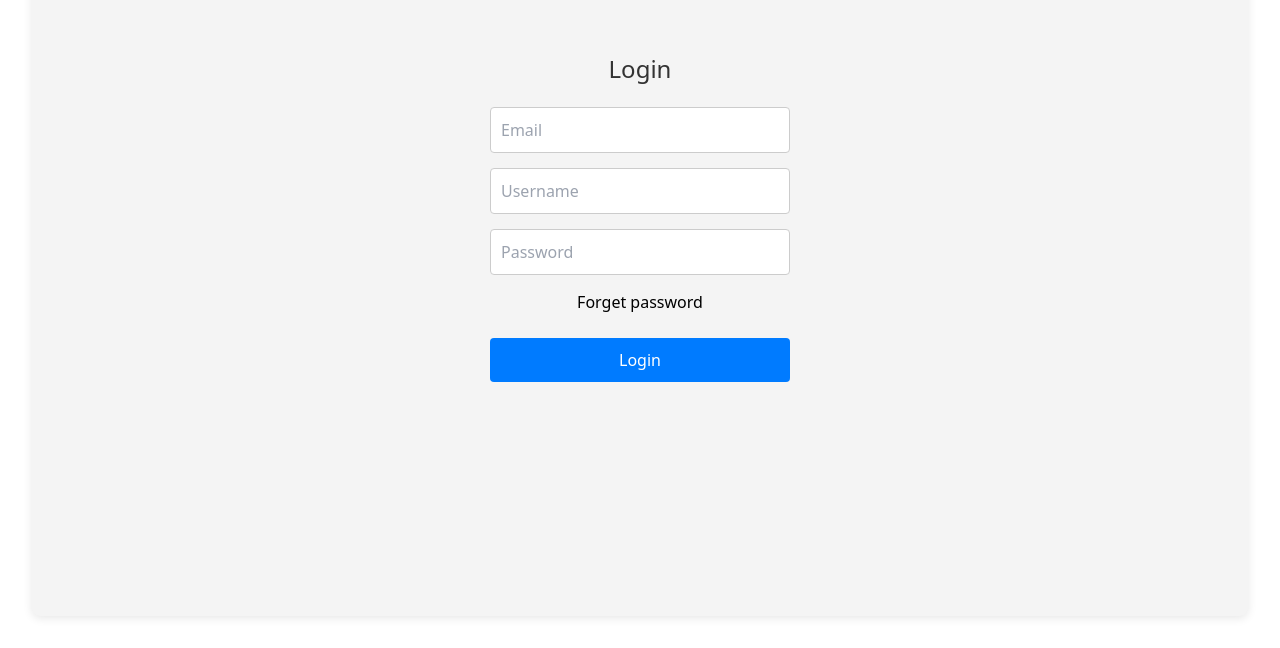
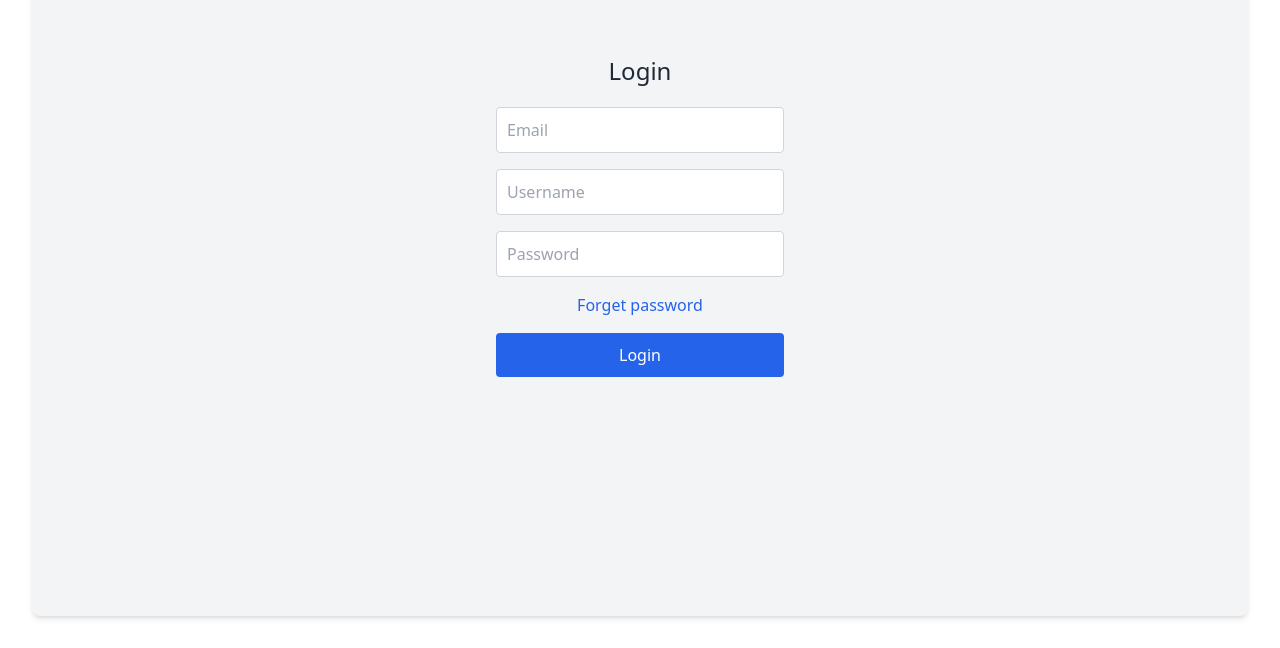
Before and after one commit to shrestha8summit/weCrm, a React (Vite) app in the folder client/: page /login in a window 1280 px wide. Shown: the part 216-864 px from the top of the page. Built offline with nearby package versions, Linux system fonts and the light colour scheme.

Commit message:
added radio buttons

```diff
--- a/client/src/App.jsx
+++ b/client/src/App.jsx
@@ -8,6 +8,7 @@ import Register from './component/register.jsx';
 import './App.css';
 import ProtectedRoute from './component/protectedRoute.js';
 import ForgetPassword from './component/forgetPassword.jsx';
+import OTPPage from './component/Otp.jsx';
 
 function App() {
   const [isLoggedIn, setIsLoggedIn] = useState(localStorage.getItem("loggedIn") === "true");
@@ -54,8 +55,9 @@ function App() {
         {!isLoggedIn && (
           <>
             <Route path="/login" element={<Login />} />
-            <Route path="/register" element={<Register />} />
+            <Route path="/register" element={<Sign />} />
             <Route path="/forgetPassword" element={ <ForgetPassword/>} />
+            <Route path="/otp" element={ <OTPPage/>} />
           </>
         )}
 
--- a/client/src/component/login.jsx
+++ b/client/src/component/login.jsx
@@ -56,16 +56,16 @@ const Login = () => {
 
 
   return (
-    <div style={styles.container}>
-      <h2 style={styles.title}>Login</h2>
-      <form onSubmit={handleSubmit} style={styles.form}>
+    <div className="flex flex-col items-center justify-center h-screen bg-gray-100 p-5 rounded-lg shadow-md">
+    <h2 className="mb-5 text-2xl text-gray-800">Login</h2>
+    <form onSubmit={handleSubmit} className="flex flex-col w-72">
       <input
         type="email"
         name="email"
         placeholder="Email"
         onChange={handleChange}
         required
-          style={styles.input}
+        className="mb-4 p-2.5 rounded border border-gray-300 text-base"
       />
       <input
         type="text"
@@ -73,7 +73,7 @@ const Login = () => {
         placeholder="Username"
         onChange={handleChange}
         required
-          style={styles.input}
+        className="mb-4 p-2.5 rounded border border-gray-300 text-base"
       />
       <input
         type="password"
@@ -81,57 +81,24 @@ const Login = () => {
         placeholder="Password"
         onChange={handleChange}
         required
-          style={styles.input}
+        className="mb-4 p-2.5 rounded border border-gray-300 text-base"
       />
 
-          <p><a href="/forgetPassword">Forget password</a></p> <br />
+      <p className="mb-4">
+        <a href="/forgetPassword" className="text-blue-600 hover:text-blue-800">
+          Forget password
+        </a>
+      </p>
 
-        <button type="submit" style={styles.button}>Login</button>
-
+      <button
+        type="submit"
+        className="p-2.5 rounded bg-blue-600 text-white text-base cursor-pointer hover:bg-blue-700 transition-colors"
+      >
+        Login
+      </button>
     </form>
   </div>
   );
 };
 
-const styles = {
-  container: {
-    display: 'flex',
-    flexDirection: 'column',
-    alignItems: 'center',
-    justifyContent: 'center',
-    height: '100vh',
-    backgroundColor: '#f4f4f4',
-    padding: '20px',
-    borderRadius: '8px',
-    boxShadow: '0 2px 10px rgba(0, 0, 0, 0.1)',
-  },
-  title: {
-    marginBottom: '20px',
-    fontSize: '24px',
-    color: '#333',
-  },
-  form: {
-    display: 'flex',
-    flexDirection: 'column',
-    width: '300px',
-  },
-  input: {
-    marginBottom: '15px',
-    padding: '10px',
-    borderRadius: '4px',
-    border: '1px solid #ccc',
-    fontSize: '16px',
-  },
-  button: {
-    padding: '10px',
-    borderRadius: '4px',
-    border: 'none',
-    backgroundColor: '#007bff',
-    color: '#fff',
-    fontSize: '16px',
-    cursor: 'pointer',
-    transition: 'background-color 0.3s',
-  },
-};
-
 export default Login;
--- a/client/src/component/sign.jsx
+++ b/client/src/component/sign.jsx
@@ -7,6 +7,7 @@ const Sign = () => {
     username: '',
     email: '',
     password: '',
+    role: 'user',
   });
 
   const handleChange = (e) => {
@@ -90,6 +91,35 @@ const Sign = () => {
           placeholder="Enter your email"
         />
 
+<div className="mb-6">
+  <label className="block mb-2 font-semibold text-center">Role</label>
+  <div className="flex justify-center items-center space-x-4">
+    <label className="inline-flex items-center">
+      <input
+        type="radio"
+        name="role"
+        value="user"
+        checked={formData.role === 'user'}
+        onChange={handleChange}
+        className="text-green-600"
+      />
+      <span className="ml-2">User</span>
+    </label>
+    <label className="inline-flex items-center">
+      <input
+        type="radio"
+        name="role"
+        value="admin"
+        checked={formData.role === 'admin'}
+        onChange={handleChange}
+        className="text-green-600"
+      />
+      <span className="ml-2">Admin</span>
+    </label>
+  </div>
+</div>
+
+
         <label htmlFor="username" className="block mb-2 font-semibold">
           Username
         </label>
```
Lines whose indentation alone changed are shown as unchanged.
